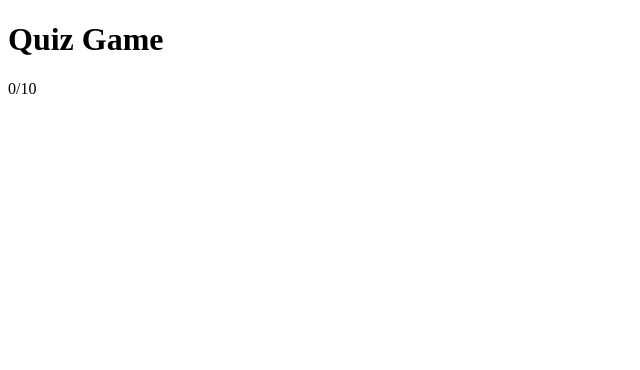
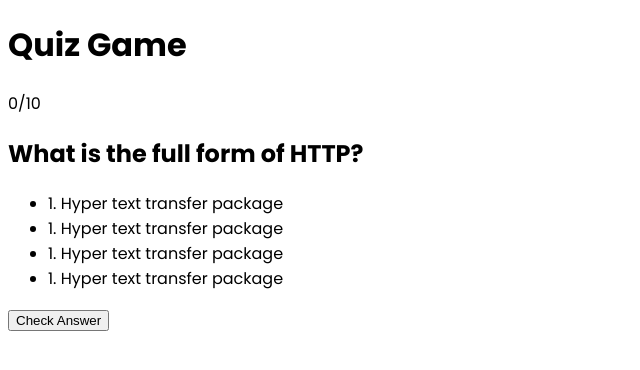
Before and after one commit to Dmp-86/quizzical, a plain HTML site: page index.html in a window 1280 px wide. Shown: the whole page, without its empty margins (0-640 px from the left). Drawn offline with Linux system fonts and the light colour scheme.

Commit message:
Add container for quiz and button to check answer

```diff
--- a/index.html
+++ b/index.html
@@ -18,6 +18,23 @@
 
                 </div>
             </div>
+
+            <div class="quiz-body">
+                <h2 class="quiz-question" id="question">What is the full form of HTTP?</h2>
+                <ul class="quiz-options">
+                    <li>1. Hyper text transfer package</li>
+                    <li>1. Hyper text transfer package</li>
+                    <li>1. Hyper text transfer package</li>
+                    <li>1. Hyper text transfer package</li>
+                </ul>
+                <div id="result">
+                    <!-- Result here -->
+                </div>
+            </div>
+
+            <div class="quiz-foot">
+                    <button type="button" id="check-answer">Check Answer</button>
+            </div>
         </div>
     </div>
 
--- a/style.css
+++ b/style.css
@@ -1 +1,5 @@
 @import url('https://fonts.googleapis.com/css2?family=Poppins:wght@300;400;500;600;700;800&display=swap');
+
+body {
+    font-family: 'Poppins', sans-serif;
+}
```
